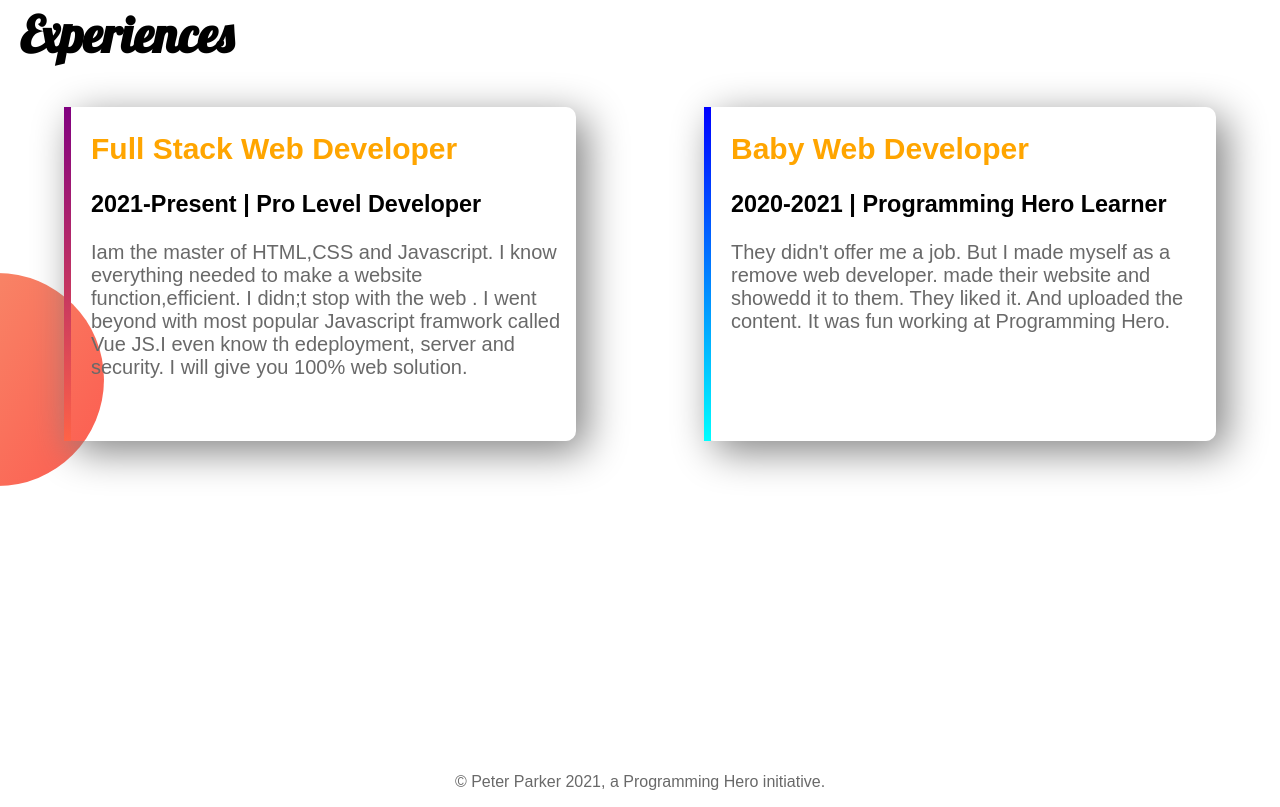
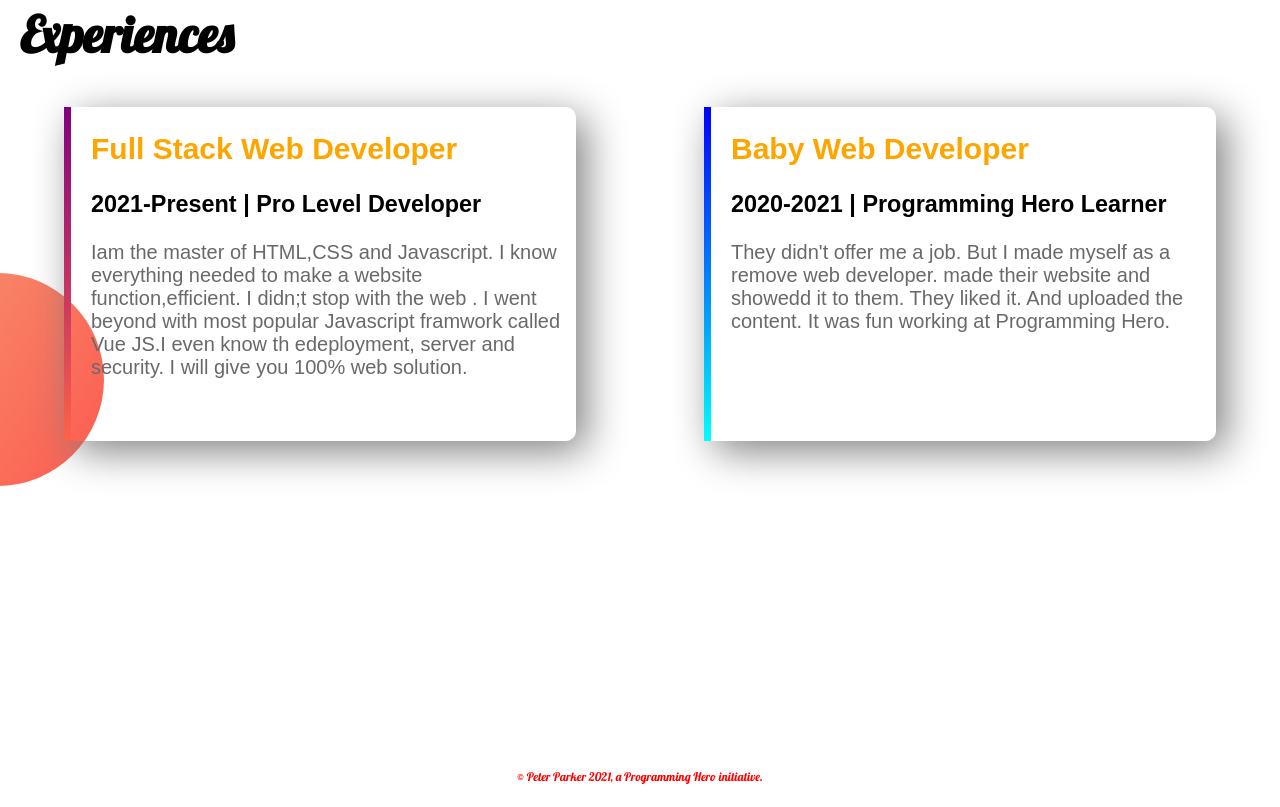
Before and after one commit to riyadh35/developer-riyad-portfolio, a plain HTML site: page index.html in a window 1280 px wide. Shown: the part 1339-2146 px from the top of the page. Drawn offline with Linux system fonts and the light colour scheme; files whose address does not match are found by name; a web font is replaced by a local one.

Commit message:
add again

```diff
--- a/style.css
+++ b/style.css
@@ -99,4 +99,8 @@ p {
 
 footer p {
     text-align: center;
+    color: red;
+    font-size: 12px;
+    font-family: 'Lobster', cursive;
+
 }
```
